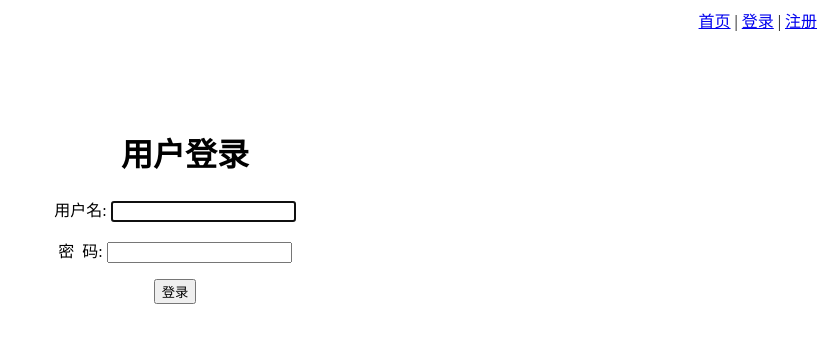
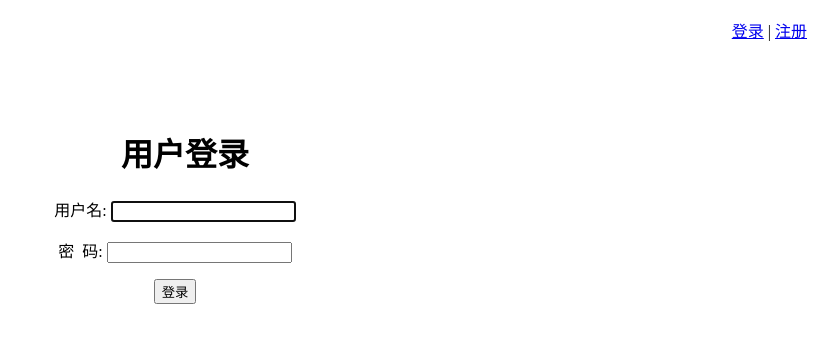
Before and after one commit to cash2one/asdeploy, a Django app: a page that uses deployment/templates/base.html in a window 1280 px wide. Shown: the top 343 px of the page, without its empty margins (455-1280 px from the left). Run offline with Django 3.2, Linux system fonts and the light colour scheme; parts of the project's set-up code (start-up, migrations or seed data) failed here and were passed over; some libraries are stand-ins or nearby versions.

Commit message:
20120510_0858

```diff
--- a/deployment/static_files/css/style.css
+++ b/deployment/static_files/css/style.css
@@ -1,3 +1,5 @@
 #nav {
 	float: right;
+	margin-right: 10px;
+	margin-top: 10px;
 }
--- a/deployment/templates/base.html
+++ b/deployment/templates/base.html
@@ -12,8 +12,8 @@
 </head>
 <body>
 <div id="nav">
-	<a href="/">首页</a> |
 	{% if user.is_authenticated %}
+		<a href="/">首页</a> |
 		<a href="/user/{{user.username}}">{{ user.username }}</a> |
 		<a href="/logout">退出</a>
 	{% else %}
```
